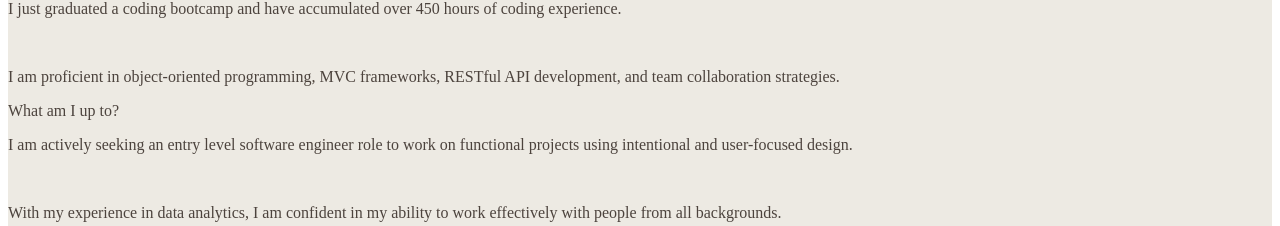
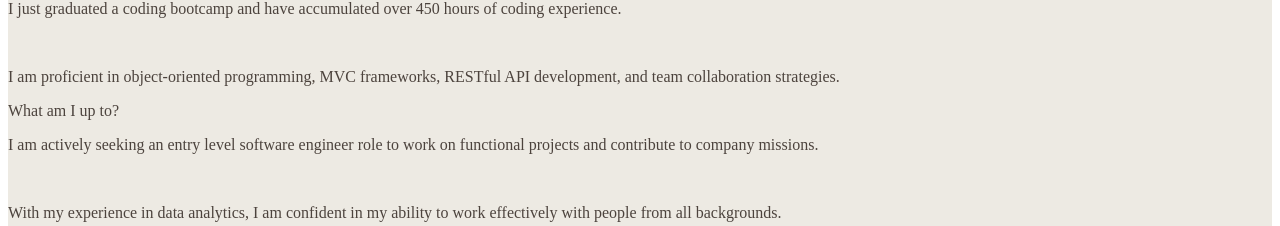
Before and after one commit to mgreen1092/react-portfolio-2023, a React (Create React App) app: page / in a window 1280 px wide. Shown: the part 3239-3465 px from the top of the page. Built offline with nearby package versions, Linux system fonts and the light colour scheme.

Commit message:
updated about me section

```diff
--- a/src/components/About/About.jsx
+++ b/src/components/About/About.jsx
@@ -59,7 +59,7 @@ export default function About () {
                         <p data-aos='fade-right'>What am I up to?</p>
                     </div>
                     <div data-aos='fade-left'>
-                        <p>I am actively seeking an entry level software engineer role to work on functional projects using intentional and user-focused design.</p>
+                        <p>I am actively seeking an entry level software engineer role to work on functional projects and contribute to company missions.</p>
                         <br></br>
                         <p>With my experience in data analytics, I am confident in my ability to work effectively with people from all backgrounds.</p>
                     </div>
```
